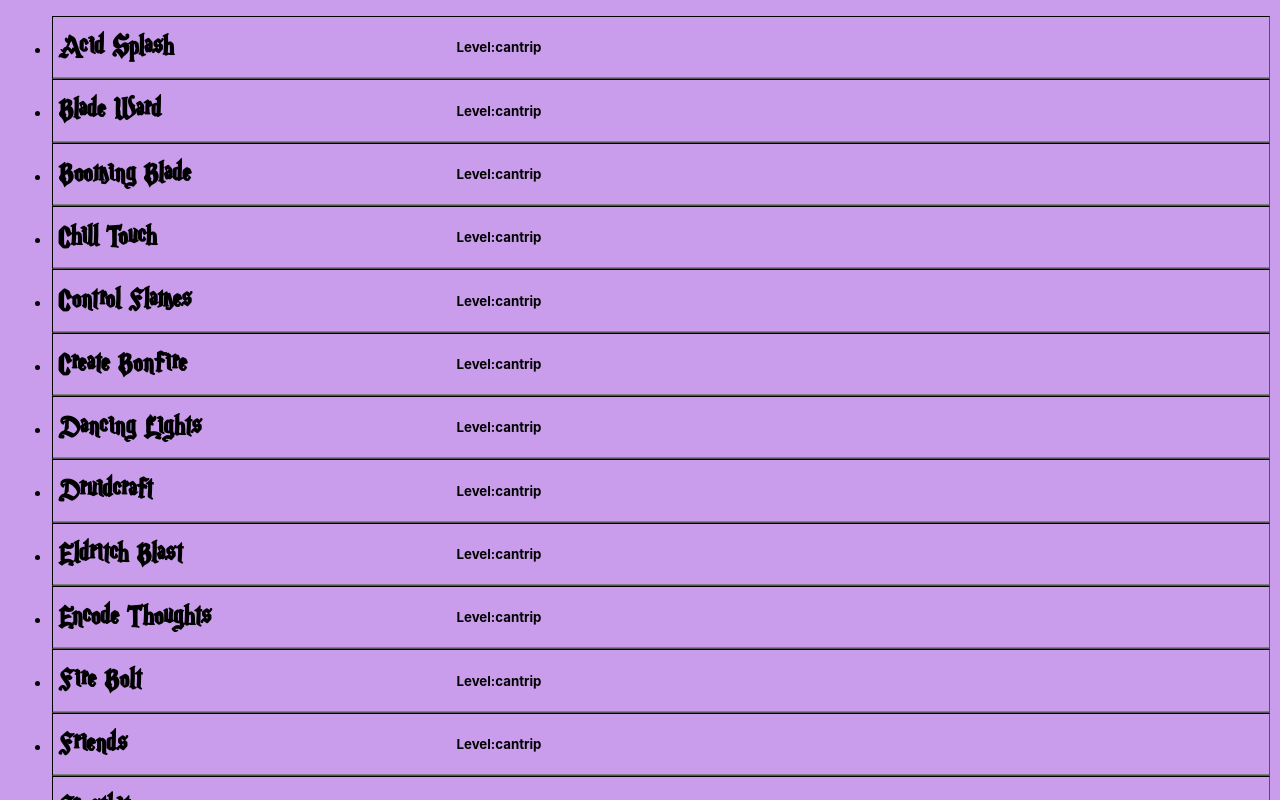
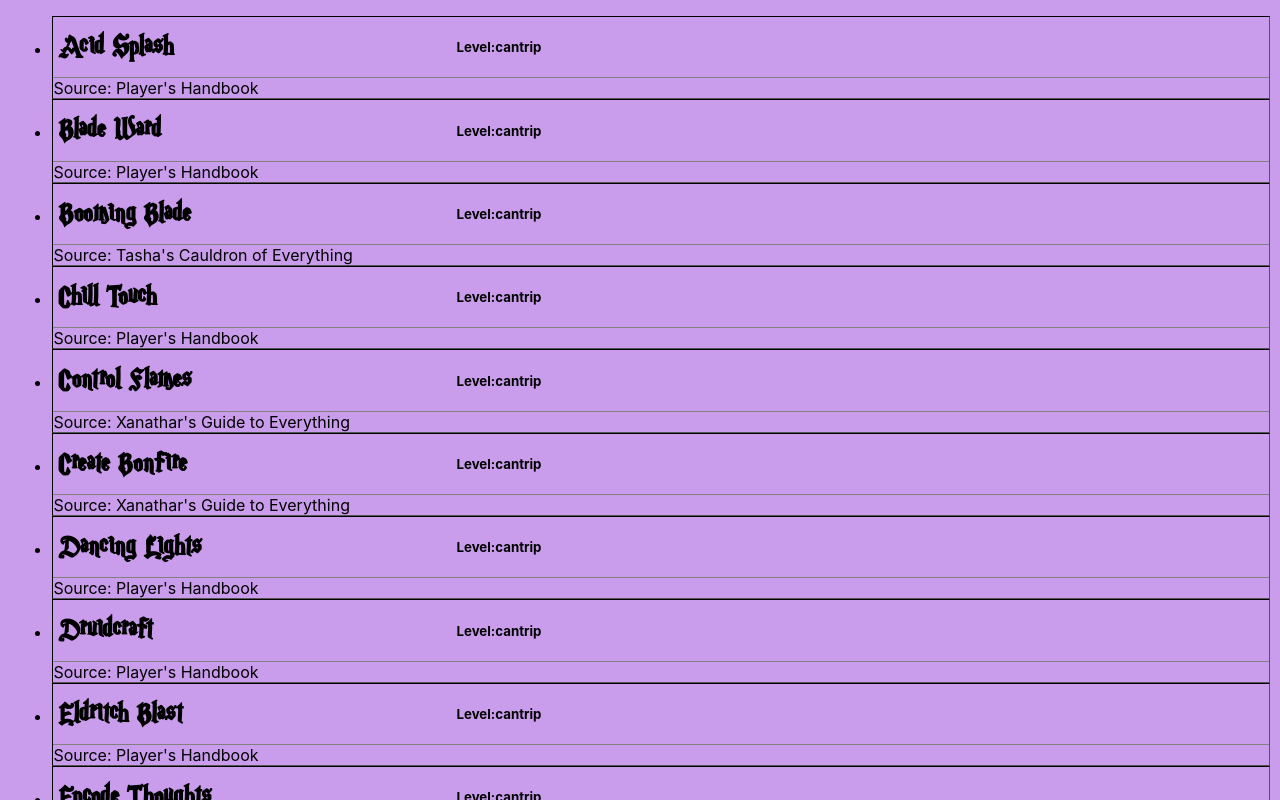
Before and after one commit to GenerNom/new_spell_book, a React (Create React App) app: page / in a window 1280 px wide. Shown: the top 800 px of the page. Built offline with nearby package versions, Linux system fonts and the light colour scheme; the HTML template or start-up script is replaced by a standard one.

Commit message:
added spell source in display

```diff
--- a/src/list/ListManager.tsx
+++ b/src/list/ListManager.tsx
@@ -6,6 +6,9 @@
         <li className='displaySpell'>
             <div className='header'>
                 <h3 className='spellName'>{spell.name}</h3> <h5 className='spellLevel'>Level:{spell.level}</h5>
+            </div>
+            <div>
+                Source: {spell.source}
             </div>
         </li>
     )
```
Also changed, not shown: 1 other file (tests, documents, lock files or other folders).
